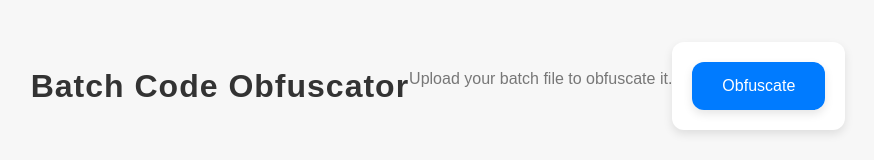
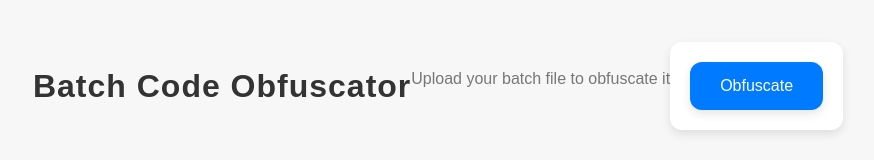
Before and after one commit to imzaidddd/batchobfuscator, a plain HTML site: page index.html in a window 1280 px wide. Shown: the part 314-474 px from the top of the page, without its empty margins (202-1076 px from the left). Drawn offline with Linux system fonts and the light colour scheme.

Commit message:
Update index.html

```diff
--- a/index.html
+++ b/index.html
@@ -8,7 +8,7 @@
 </head>
 <body>
   <h1>Batch Code Obfuscator</h1>
-  <p>Upload your batch file to obfuscate it.</p>
+  <p>Upload your batch file to obfuscate it</p>
 
   <!-- Form for uploading batch files -->
   <form id="batchForm" enctype="multipart/form-data">
```
